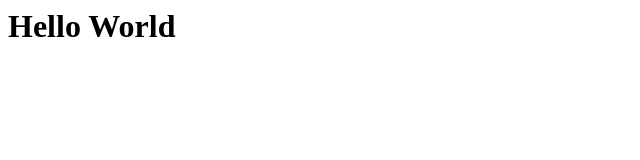
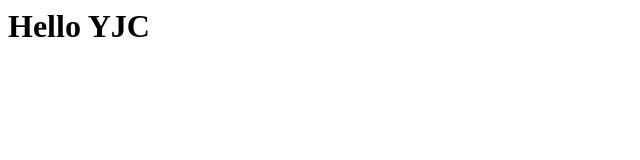
Before and after one commit to jjuchan/githubaction, a plain HTML site: page index.html in a window 1280 px wide. Shown: the full height of the page, 0-640 px from the left. Drawn offline with Linux system fonts and the light colour scheme.

Commit message:
html fix

```diff
--- a/index.html
+++ b/index.html
@@ -1 +1 @@
-<h1>Hello World</h1>
+<h1>Hello YJC</h1>
```
Also changed, not shown: 1 other file.
